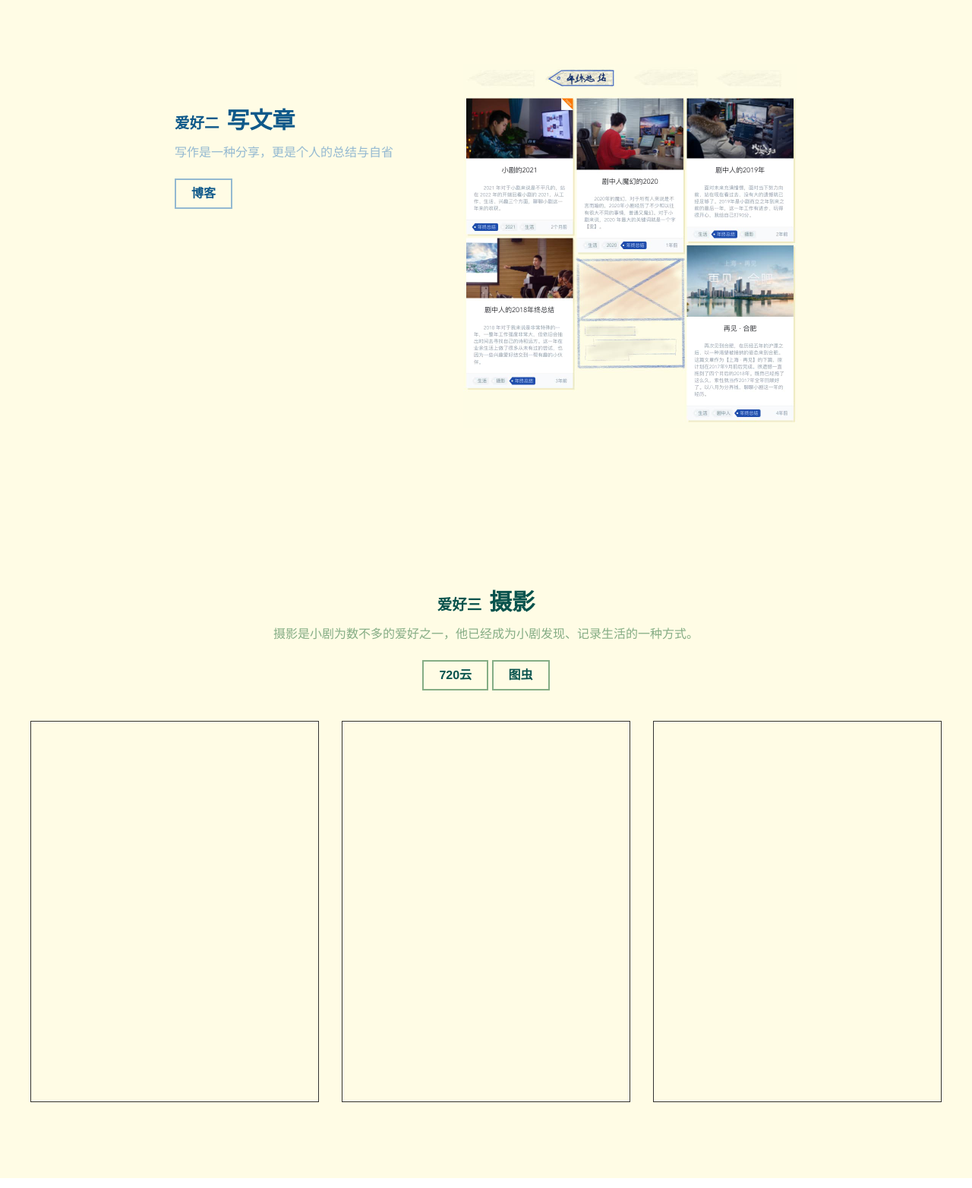
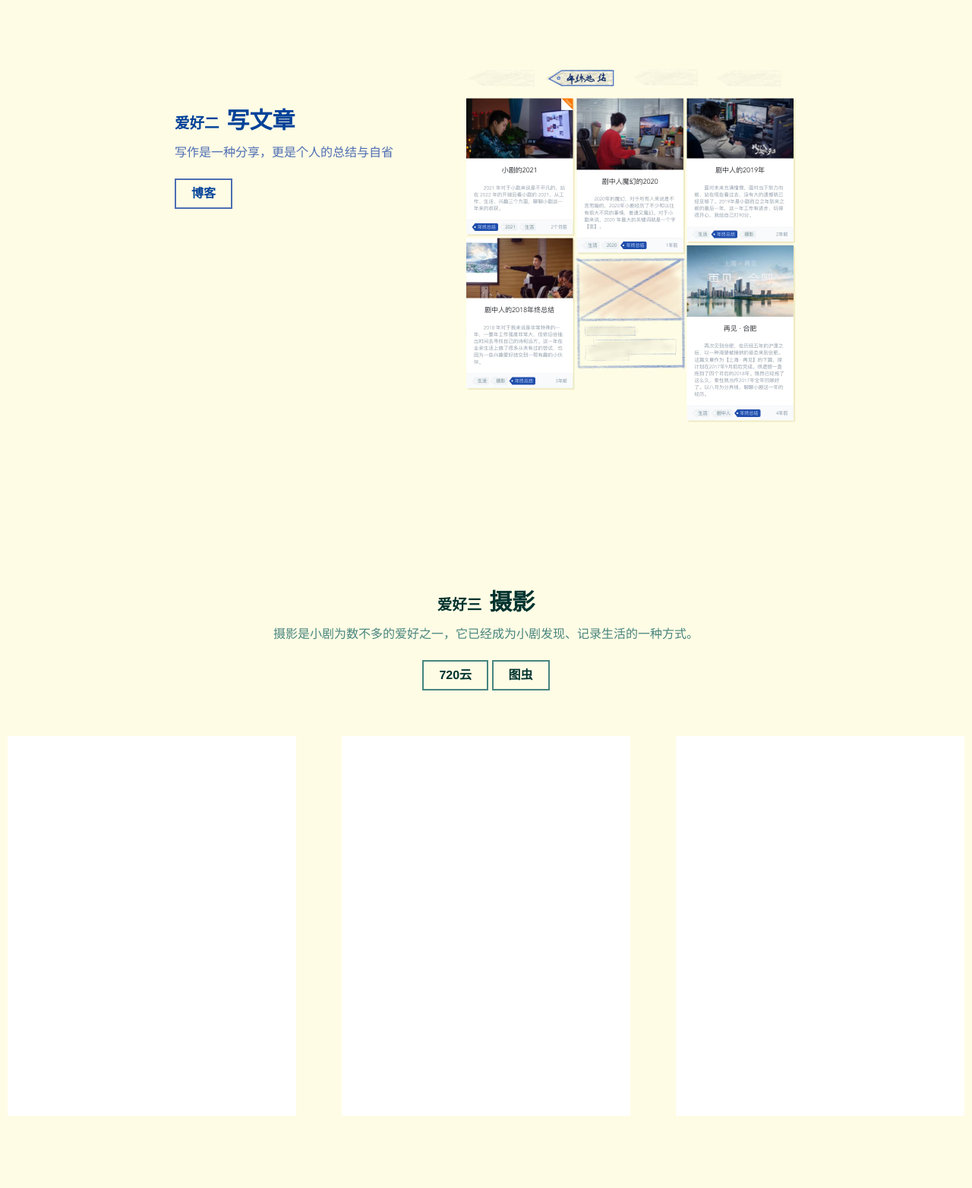
Before and after one commit to bh-lay/t.bh-lay.com, a plain HTML site: page aboutme/index.html in a window 1280 px wide. Shown: the part 2439-4003 px from the top of the page at 76% size. Drawn offline with Linux system fonts and the light colour scheme.

Commit message:
feat: 调整配色

```diff
--- a/aboutme/index.html
+++ b/aboutme/index.html
@@ -85,12 +85,11 @@
         <img src="./images/blog.jpg" alt="博客" width="880" height="960" />
       </div>
     </div>
-    <div class="section-inner hobby-photograph">
+    <div class="hobby-photograph">
       <div class="hobby-info">
         <h3><small>爱好三</small>摄影</h3>
-        <p>摄影是小剧为数不多的爱好之一，他已经成为小剧发现、记录生活的一种方式。</p>
+        <p>摄影是小剧为数不多的爱好之一，它已经成为小剧发现、记录生活的一种方式。</p>
         <div>
-
           <a href="https://720yun.com/u/19023widcyv">720云</a>
           <a href="https://bh-lay.tuchong.com/">图虫</a>
         </div>
--- a/aboutme/style.css
+++ b/aboutme/style.css
@@ -183,7 +183,7 @@ html,body {
   text-align: center;
   font-weight: bolder;
   font-size: 38px;
-  color: #109900;
+  color: #004299;
 }
 .section-hobby-caption ul {
   margin: 0;
@@ -196,7 +196,7 @@ html,body {
   display: inline-block;
   margin: 0 .2em;
   font-size: 18px;
-  color: #57b34d;
+  color: #4d6eb3;
 }
 /* hobby info*/
 .hobby-info {}
@@ -231,14 +231,14 @@ html,body {
   text-align: center;
 }
 .hobby-coding .hobby-info h3 {
-  color: #453008;
+  color: #332100;
 }
 .hobby-coding .hobby-info p {
-  color: #b8a37a;
+  color: #7a6d52;
 }
 .hobby-coding .hobby-info a {
-  border-color: #b8a37a;
-  color: #5c410a;
+  border-color: #7a6d52;
+  color: #332100;
 }
 .hobby-coding .hobby-info a:hover {
   background: #f5ebd6;
@@ -313,14 +313,14 @@ html,body {
   padding: 50px 40px 0 0
 }
 .hobby-writting .hobby-info h3 {
-  color: #0f598a;
+  color: #004299;
 }
 .hobby-writting .hobby-info p {
-  color: #94b9d1;
+  color: #4d6eb3;
 }
 .hobby-writting .hobby-info a {
-  border-color: #94b9d1;
-  color: #0f598a;
+  border-color: #4d6eb3;
+  color: #004299;
 }
 .hobby-writting .hobby-info a:hover {
   background: #ecf4f9;
@@ -336,29 +336,35 @@ html,body {
   height: 480px;
 }
 /* hobby photograph */
+.hobby-photograph{
+  max-width: 1400px;
+  margin: 0 auto;
+  padding: 0 10px;
+}
 .hobby-photograph .hobby-info {
-  margin-bottom: 40px;
+  margin-bottom: 60px;
   text-align: center;
 }
 .hobby-photograph .hobby-info h3 {
-  color: #09534d;
+  color: #00332f;
 }
 .hobby-photograph .hobby-info h3 small {
   margin-right: 10px;
 }
 .hobby-photograph .hobby-info p {
-  color: #85ad85;
+  color: #47857f;
 }
 .hobby-photograph {
   padding-bottom: 100px
 }
 .hobby-photograph .hobby-detail {
   display: flex;
-  gap: 30px;
+  flex-wrap: wrap;
+  justify-content: space-between;
 }
 .hobby-photograph .hobby-info a {
-  border-color: #85ad85;
-  color: #09534d;
+  border-color: #47857f;
+  color: #00332f;
 }
 .hobby-photograph .hobby-info a:hover {
   background: #ecf4f9;
@@ -367,9 +373,8 @@ html,body {
   background: #dbe2f0;
 }
 .photograph-group {
-  width: 370px;
+  width: 380px;
   height: 500px;
-  flex-grow: 1;
-  border: 1px solid #333;
+  background: #fff;
 }
 /* section hobby end */
```
